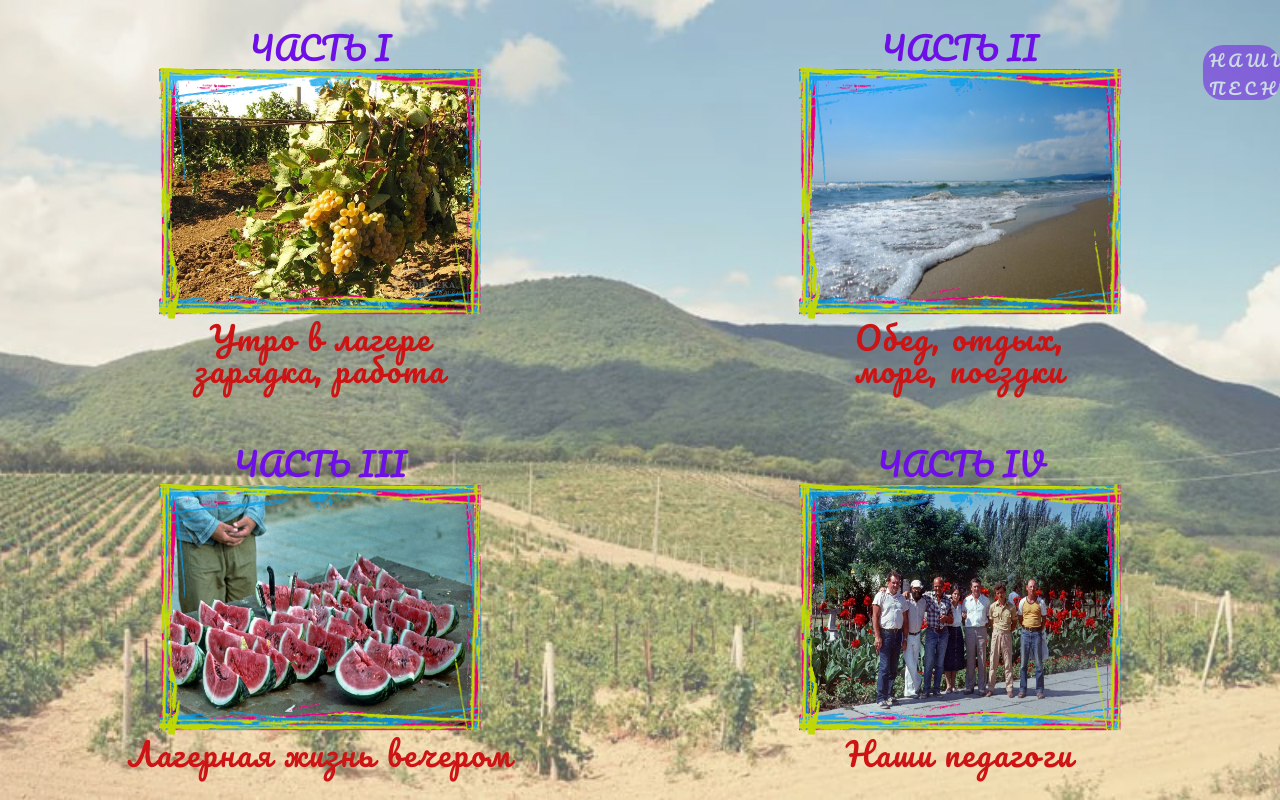
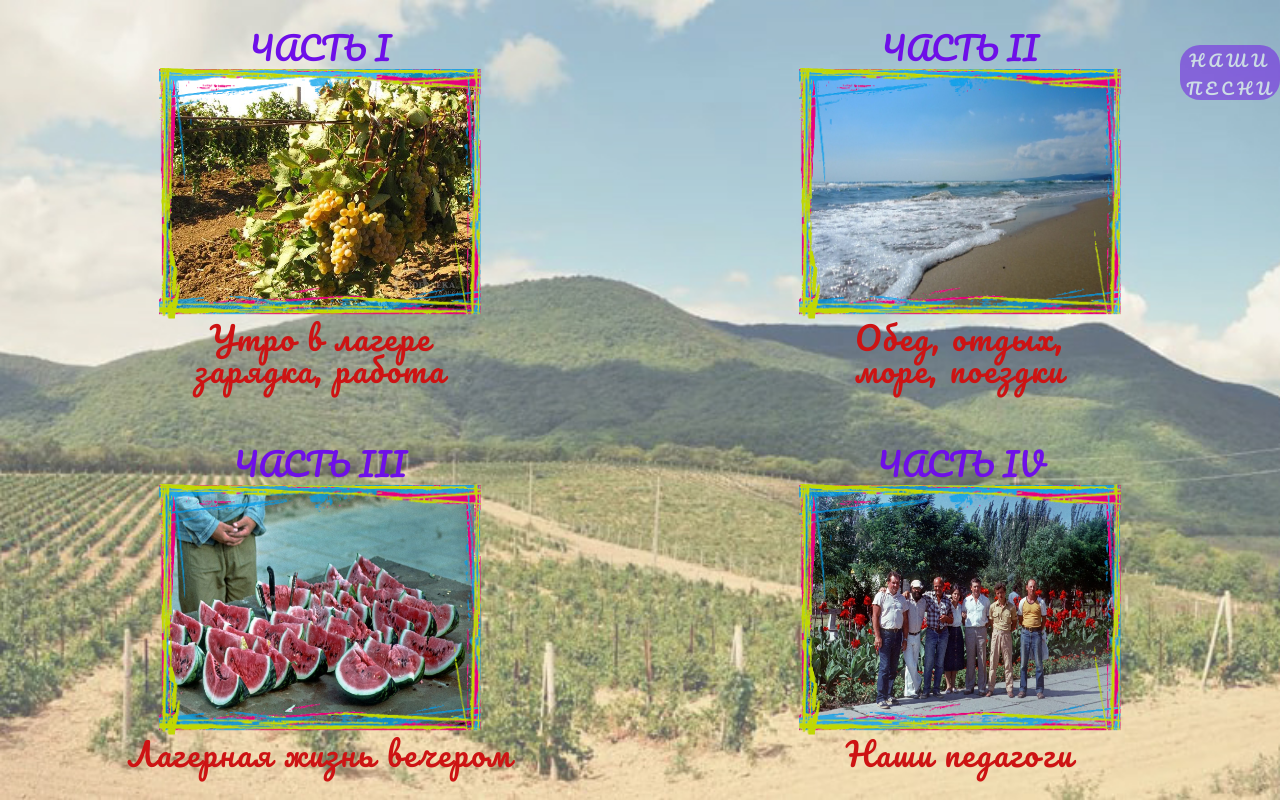
Before and after one commit to Assendro/summerM, a React (Create React App) app: page / in a window 1280 px wide. Built offline with nearby package versions, Linux system fonts and the light colour scheme.

Commit message:
Исправил кнопку музыки

```diff
--- a/src/components/Music.jsx
+++ b/src/components/Music.jsx
@@ -210,7 +210,7 @@ const Music = ({setAudio, audioRef}) => {
                 if (window.innerWidth < 768) {
                     setBlockWidth('70vw')
                 } else {
-                    setBlockWidth('20vw')
+                    setBlockWidth('400px')
                 }
 
                 setHideStatus(1)
--- a/src/components/music.scss
+++ b/src/components/music.scss
@@ -1,7 +1,7 @@
 .music-container {
     position: absolute;
     background-color: wheat;
-    width: 20vw;
+    width: 400px;
     height: auto;
     right: -10px;
     top: 5%;
@@ -13,10 +13,9 @@
     font-family: "Pacifico", serif;
     font-weight: 400;
     font-style: normal;
-    font-size: 4vh;
     font-size: 16px;
     letter-spacing: 5px;
-    width: 6vw;
+    width: 100px;
     margin-top: 5px;
     height: 55px;
     color: white;
```
